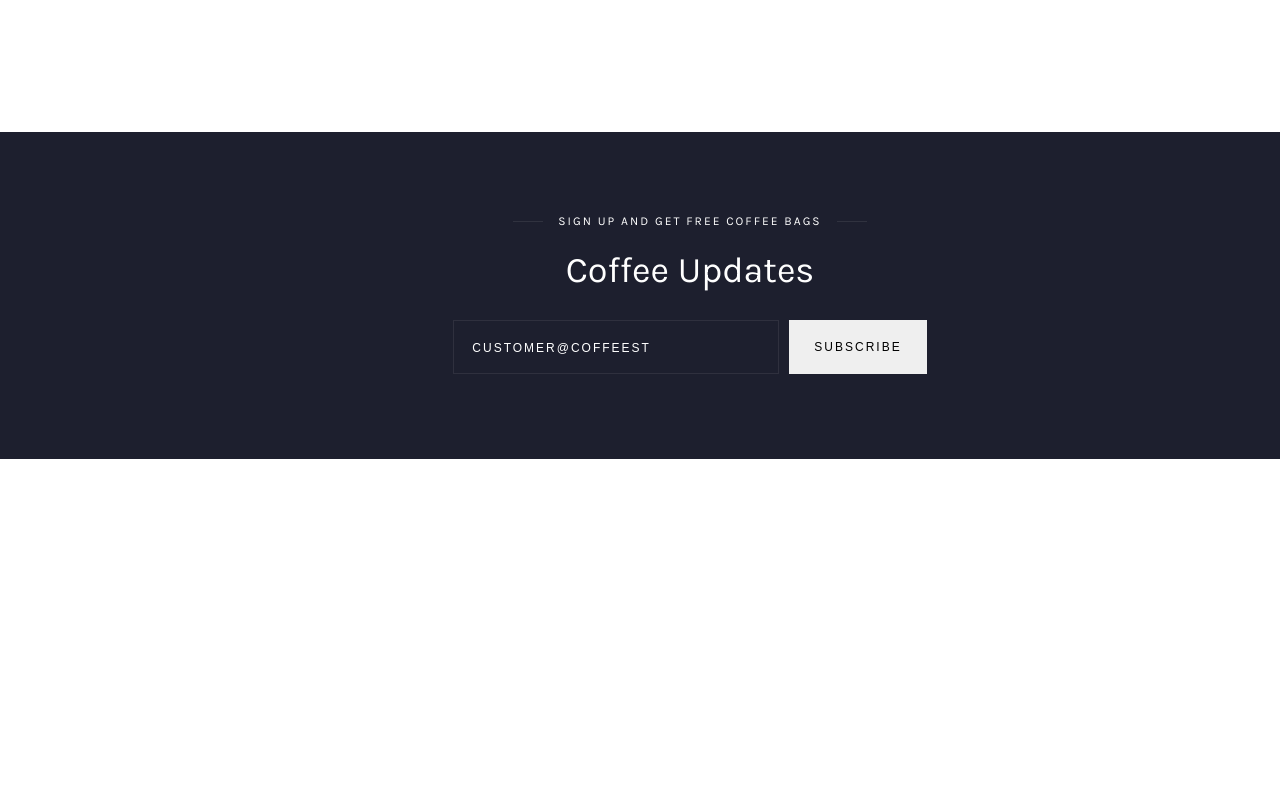
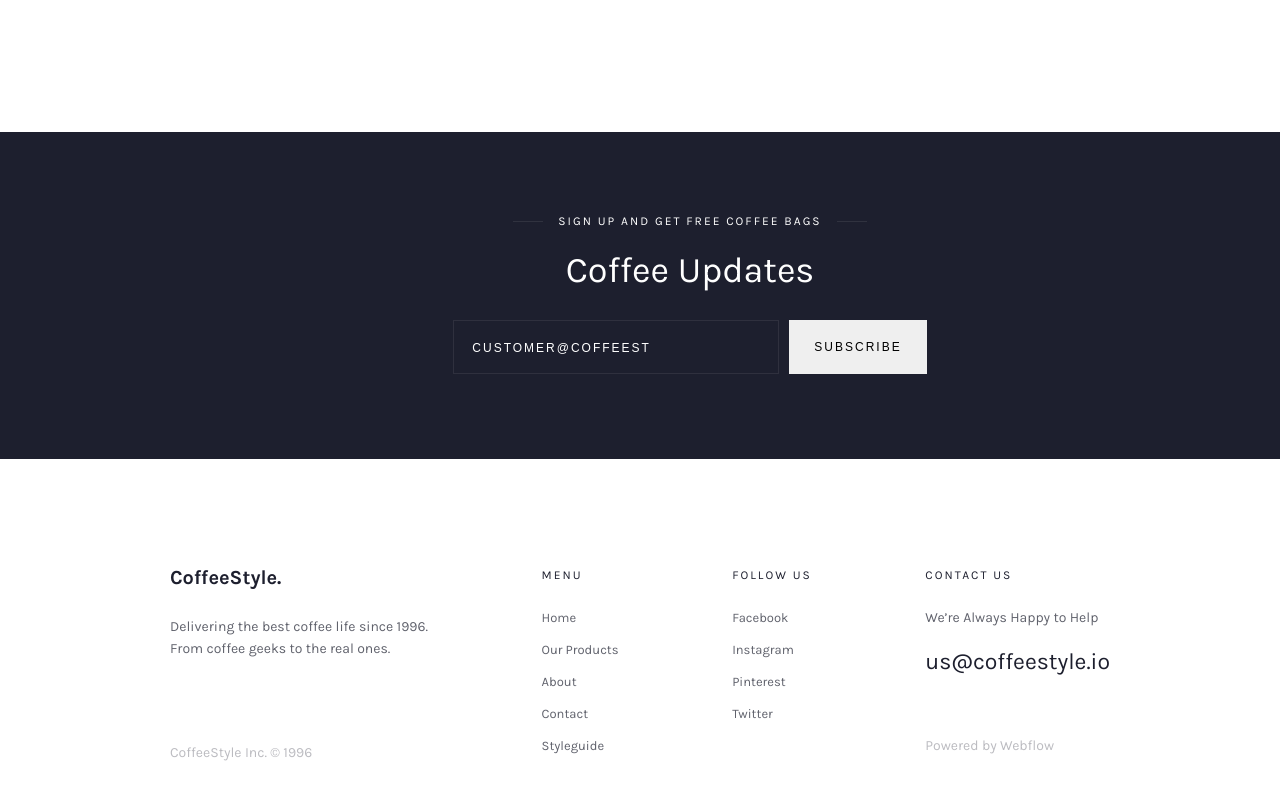
Before and after one commit to network-Error/coffee-style, a React (Create React App) app: page / in a window 1280 px wide. Shown: the part 5311-6111 px from the top of the page. Before the commit the page ends 5877 px from the top, so only its background shows below. Built offline with nearby package versions, Linux system fonts and the light colour scheme.

Commit message:
modified: App.js, Footer.js, style.scss

```diff
--- a/src/App.js
+++ b/src/App.js
@@ -1,6 +1,7 @@
 import { BrowserRouter } from 'react-router-dom';
 import './App.css';
 import Catalog from './components/Catalog/Catalog';
+import Footer from './components/Footer/Footer';
 import Header from './components/Header/Header';
 import Image from './components/Image/Image';
 import Mugs from './components/Mugs/Mugs';
@@ -17,6 +18,7 @@ function App() {
         <Image />
         <Stories />
         <Subscribe />
+        <Footer />
       </div>
     </BrowserRouter>
   );
--- a/src/components/Footer/Footer.js
+++ b/src/components/Footer/Footer.js
@@ -0,0 +1,39 @@
+import React from 'react';
+import { Link } from 'react-router-dom';
+import logo from '../../assets/logo.png';
+import '../style.scss';
+
+const Footer = () => {
+    return (
+        <footer className='footer container'>
+            <div className='footer__text'>
+                <img src={logo} alt='Logo' />
+                <p>Delivering the best coffee life since 1996. From coffee geeks to the real ones.</p>
+                <span>CoffeeStyle Inc. © 1996</span>
+            </div>
+            <div className='footer__menu'>
+                <p>Menu</p>
+                <Link to='#'>Home</Link>
+                <Link to='#'>Our Products</Link>
+                <Link to='#'>About</Link>
+                <Link to='#'>Contact</Link>
+                <Link to='#'>Styleguide</Link>
+            </div>
+            <div className='footer__follow'>
+                <p>Follow Us</p>
+                <a href='https://facebook.com' target={'_blanck'}>Facebook</a>
+                <a href='https://instagram.com' target={'_blanck'}>Instagram</a>
+                <a href='https://pinterest.com' target={'_blanck'}>Pinterest</a>
+                <a href='https://twitter.com' target={'_blanck'}>Twitter</a>
+            </div>
+            <div className='footer__contact'>
+                <p className='contactUs'>Contact Us</p>
+                <p className='help'>We’re Always Happy to Help</p>
+                <p className='email'>us@coffeestyle.io</p>
+                <span>Powered by Webflow</span>
+            </div>
+        </footer>
+    )
+}
+
+export default Footer;
--- a/src/components/style.scss
+++ b/src/components/style.scss
@@ -526,3 +526,102 @@ h1, h2, h3, h4, h5, h6, p {
         }
     }
 }
+
+// Footer
+.footer {
+    display: flex;
+    justify-content: space-between;
+    gap: 20px;
+    margin-bottom: 52px;
+
+    .footer__text {
+        width: 258px;
+
+        img {
+            margin-bottom: 22px;
+        }
+
+        p {
+            font-size: 14px;
+            line-height: 22px;
+            color: rgba(29, 31, 46, 0.7);
+            margin-bottom: 82px;
+        }
+
+        span {
+            font-size: 14px;
+            line-height: 22px;
+            color: rgba(29, 31, 46, 0.3);
+        }
+    }
+
+    .footer__menu {
+        display: flex;
+        flex-direction: column;
+        gap: 10px;
+
+        p {
+            font-size: 12px;
+            line-height: 18px;
+            letter-spacing: 2px;
+            text-transform: uppercase;
+            margin-bottom: 13px;
+        }
+
+        a {
+            font-size: 13px;
+            line-height: 22px;
+            color: rgba(29, 31, 46, 0.7);
+        }
+    }
+
+    .footer__follow {
+        display: flex;
+        flex-direction: column;
+        gap: 10px;
+
+        p {
+            font-size: 12px;
+            line-height: 18px;
+            letter-spacing: 2px;
+            text-transform: uppercase;
+            margin-bottom: 13px;
+        }
+
+        a {
+            font-size: 13px;
+            line-height: 22px;
+            color: rgba(29, 31, 46, 0.7);
+        }
+    }
+
+    .footer__contact {
+        .contactUs {
+            font-size: 12px;
+            line-height: 18px;
+            letter-spacing: 2px;
+            text-transform: uppercase;
+            margin-bottom: 23px;
+        }
+
+        .help {
+            font-size: 14px;
+            line-height: 22px;
+            color: rgba(29, 31, 46, 0.7);
+            margin-bottom: 15px;
+        }
+
+        .email {
+            font-size: 23px;
+            line-height: 36px;
+            margin-bottom: 55px;
+        }
+
+        span {
+            font-size: 14px;
+            line-height: 22px;
+            color: rgba(29, 31, 46, 0.3);
+            margin-bottom: 10px;
+        }
+    }
+}
```
